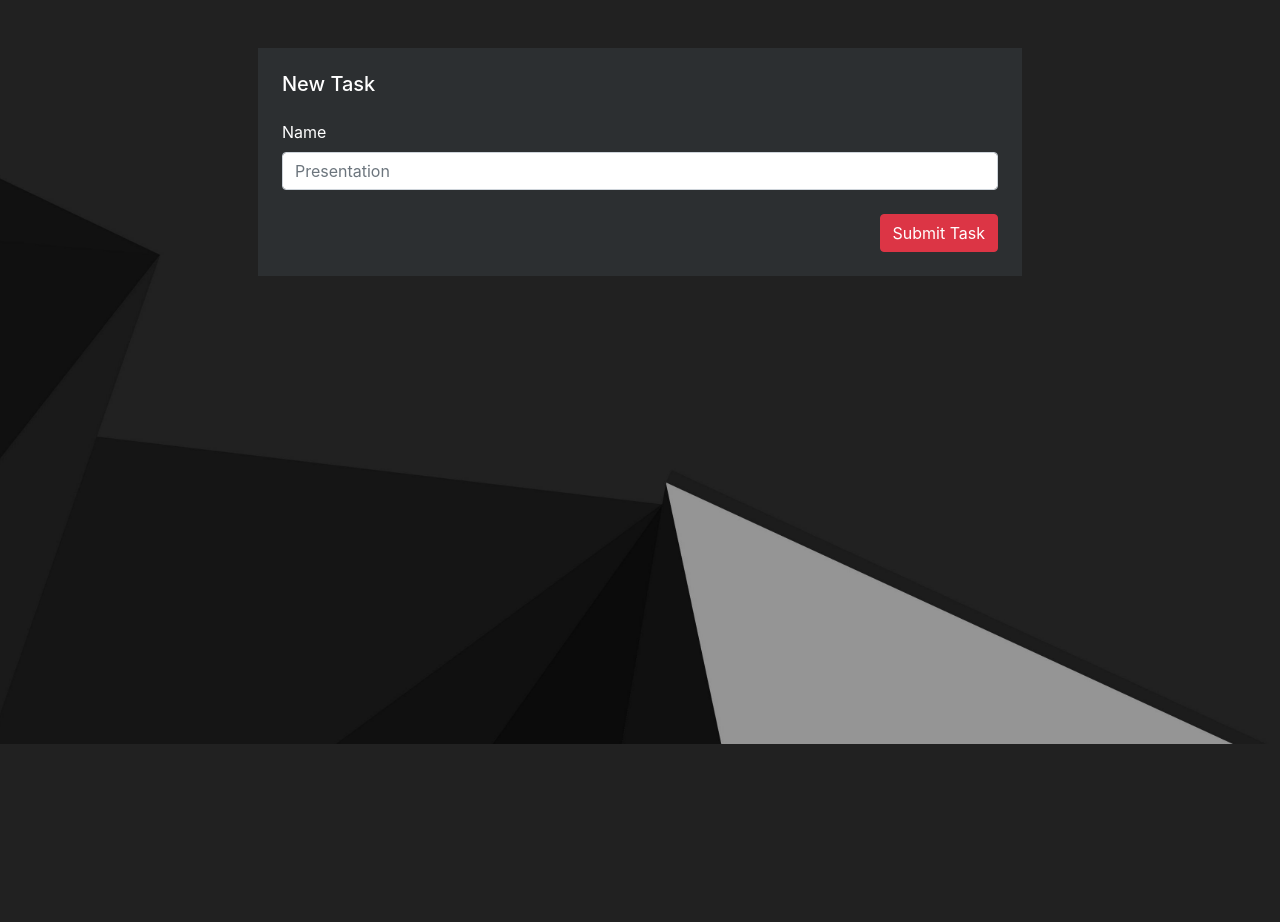
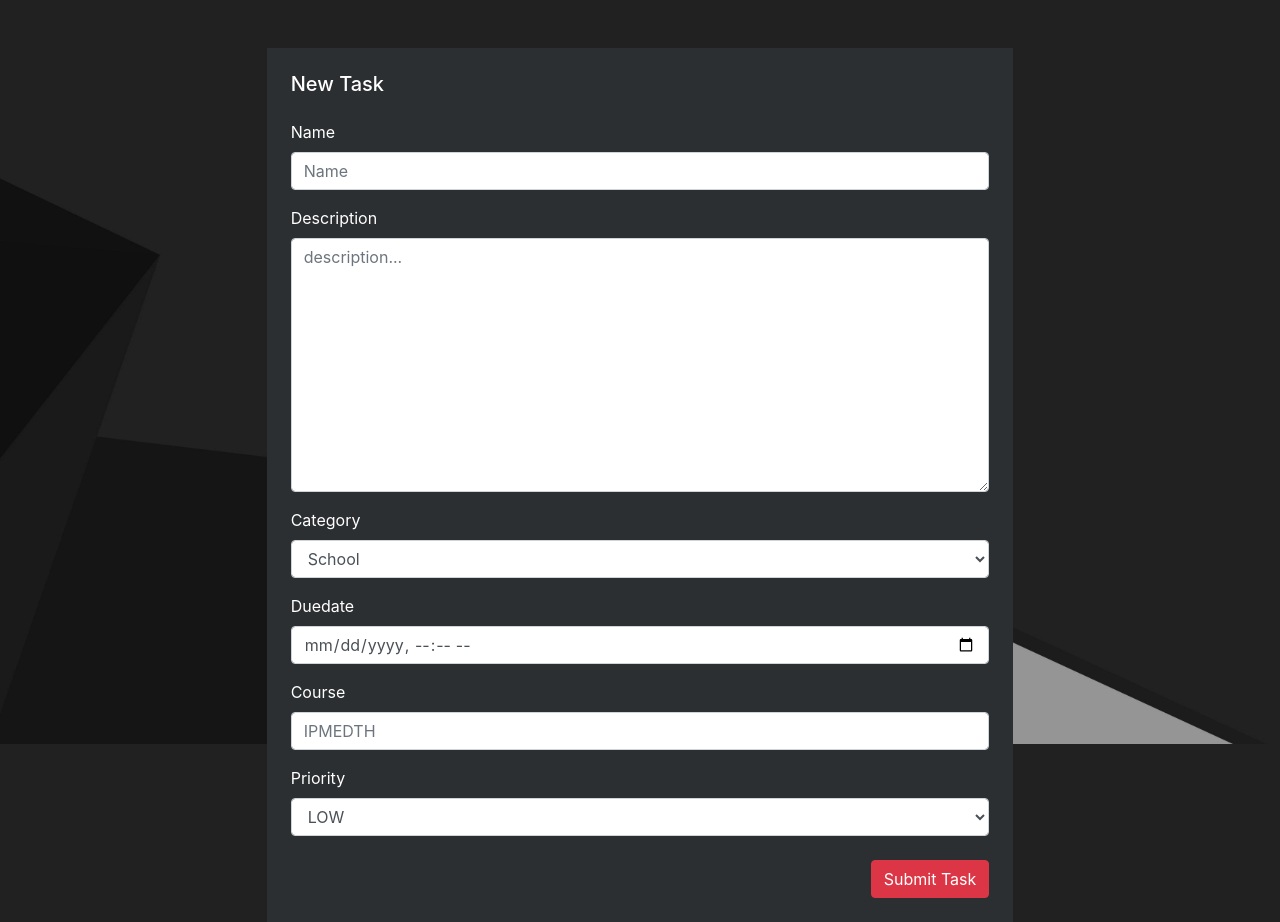
Before and after one commit to WackyWouter/Homework-todo, a PHP site: page /newTask.php in a window 1280 px wide. Shown: the part 56-978 px from the top of the page. Before the commit the page ends 800 px from the top, so only its background shows below. Run offline with PHP 8.4, Linux system fonts and the light colour scheme; a user stored in the database is signed in; data comes from the database, SQL or seed files in the repository; data that the repository does not hold is empty.

Commit message:
new Task can actually make new tasks now

```diff
--- a/newTask.php
+++ b/newTask.php
@@ -1,17 +1,33 @@
 <?php
+  require 'phpCon/create.php';
+  require 'phpCon/get.php';
 
-  // We need to use sessions, so you should always start sessions using the below code.
   session_start();
-  // If the user is not logged in redirect to the login page...
   if (!isset($_SESSION['loggedin'])) {
     header('Location: index.html');
     exit;
   }
 
-  // require 'configuration.php';
-  // require 'php-con/database.php';
-  // var_dump("server" . SERVERNAME);
-  // var_dump(database::getCategories(2));
+  $error = '';
+  if($_SERVER['REQUEST_METHOD'] == "POST"){
+    $error = "Not filled in: ";
+    if(!isset($_POST['name']) ){
+      // TODO check the filled stuff
+    }else{
+      if(Create::addHomework($_SESSION['id'], $_POST['category'], $_POST['name'], $_POST['description'], $_POST['duedate'], $_POST['course'], $_POST['priority'])){
+        header('Location: home.php');
+      }else{
+        echo "failed";
+        // TODO error logging
+      }
+    }
+  }
+
+   $categories = Get::getCategories($_SESSION['id']);
+   if(!isset($categories)){
+      die("no categories found");
+      // TODO error logging
+   }
 
     $daysOfWeek = ['Sunday', 'Monday', 'Tuesday', 'Wednesday', 'Thursday', 'Friday', 'Saturday'];
     $mydate = date('d-m-Y');
@@ -75,13 +91,50 @@
     </div>
 
     <div class="container-fluid p-0">
-        <div class="row justify-content-center">
+        <div id="formRow" class="row justify-content-center">
             <div class="col-7 greyBg mt-5 p-4 whiteText">
                 <h5>New Task</h5>
-                <form action="" class="mt-4">
+                <form action="" method="POST" class="mt-4">
                   <div class="form-group">
-                    <label for="category">Name</label>
-                    <input type="text" class="form-control" id="category" aria-describedby="category" placeholder="Presentation" required>
+                    <!-- name / text -->
+                    <label for="name">Name</label>
+                    <input type="text" class="form-control" id="name" name="name" aria-describedby="name" placeholder="Name" required>
+                  </div>
+                  <!-- description / text -->
+                  <div class="form-group">
+                    <label for="description">Description</label>
+                    <textarea name="description"  class="form-control" id="description" placeholder="description..." cols="30" wrap="hard" rows="10"></textarea>
+                  </div>
+                  <!-- category / int -->
+                  <div class="form-group">
+                    <label for="category">Category</label>
+                    <select name="category" id="category" class="form-control">
+                      <!-- generate with categories from DB -->
+                      <?php foreach($categories as $category): ?>
+                        <option value="<?php echo $category[0];?>">
+                            <?php echo $category[1];?>
+                        </option>
+                      <?php endforeach; ?>
+                    </select>
+                  </div>
+                  <!-- duedate / datetime -->
+                  <div class="form-group">
+                    <label for="duedate">Duedate</label>
+                    <input type="datetime-local" class="form-control" name="duedate" id="duedate" aria-describedby="duedate" required>
+                  </div>
+                  <!-- course / text -->
+                  <div class="form-group">
+                    <label for="course">Course</label>
+                    <input type="text" class="form-control" id="course" name="course" aria-describedby="course" placeholder="IPMEDTH">
+                  </div>
+                  <!-- priority / enum -->
+                  <div class="form-group">
+                    <label for="priority" >Priority</label>
+                    <select name="priority" id="priority" class="form-control">
+                      <option value="low">LOW</option>
+                      <option value="medium">MEDIUM</option>
+                      <option value="high">HIGH</option>
+                    </select>
                   </div>
                   <button class="btn btn-danger mt-2 float-right" type="submit">Submit Task</button>
                 </form>
```
